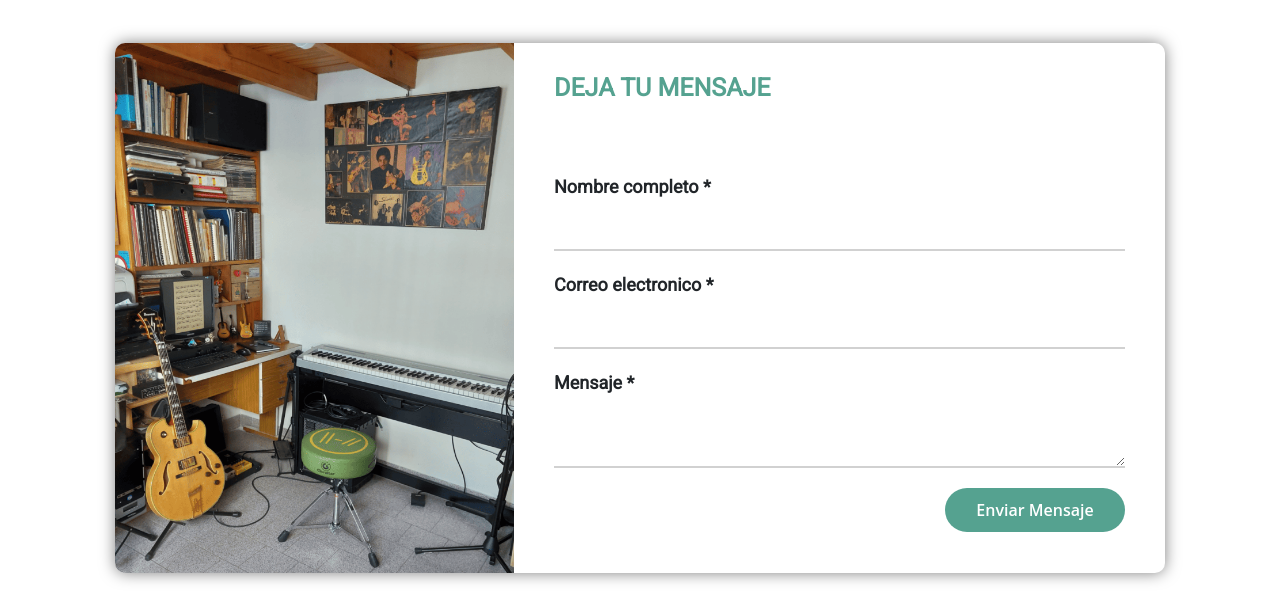
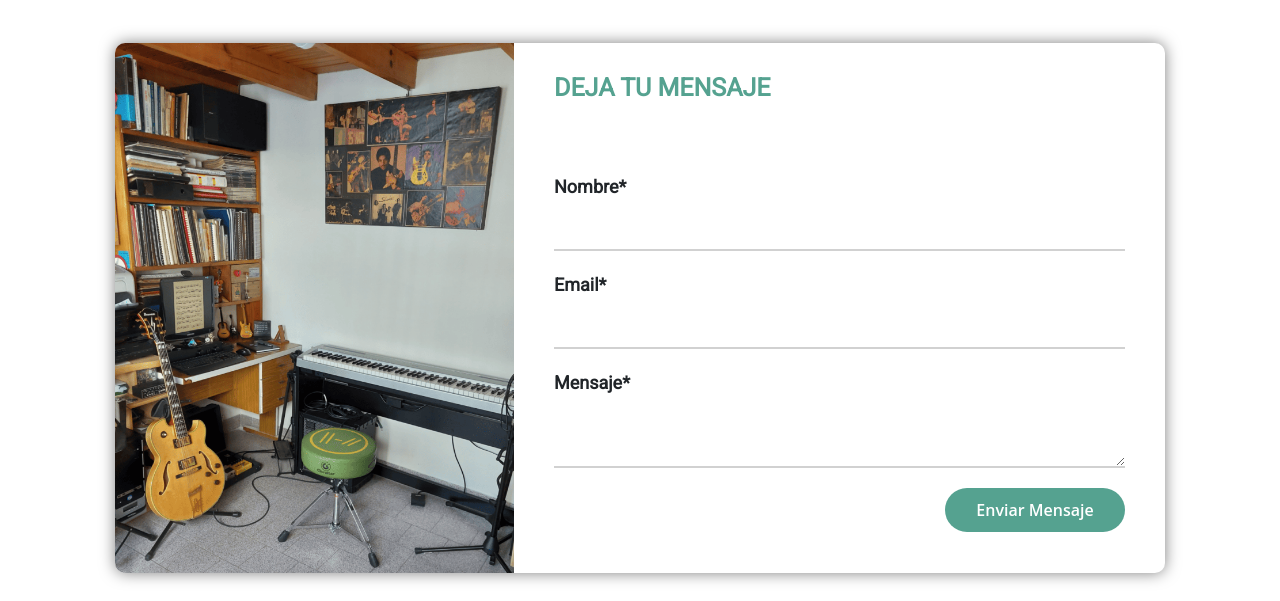
Before and after one commit to camiagusrey/RARGuitarrista, a plain HTML site: page pages/contacto.html in a window 1280 px wide. Shown: the part 67-668 px from the top of the page. Drawn offline with nearby package versions, Linux system fonts and the light colour scheme.

Commit message:
modificaciones servidor

```diff
--- a/pages/contacto.html
+++ b/pages/contacto.html
@@ -45,12 +45,12 @@
         <form action="enviar.php" method="post" class="form_contact">
             <h2>DEJA TU MENSAJE</h2>
             <div class="user_info">
-                <label for="names">Nombre completo *</label>
+                <label for="names">Nombre*</label>
                 <input type="text" id="names" name="nombre" placeholder=" " required>
 
-                <label for="email">Correo electronico *</label>
+                <label for="email">Email*</label>
                 <input type="text" id="email" name="correo" required>
-                <label for="mensaje">Mensaje *</label>
+                <label for="mensaje">Mensaje*</label>
                 <textarea id="mensaje" name="mensaje" required></textarea>
                 <input type="submit" value="Enviar Mensaje" id="btnSend">
             </div>
```
